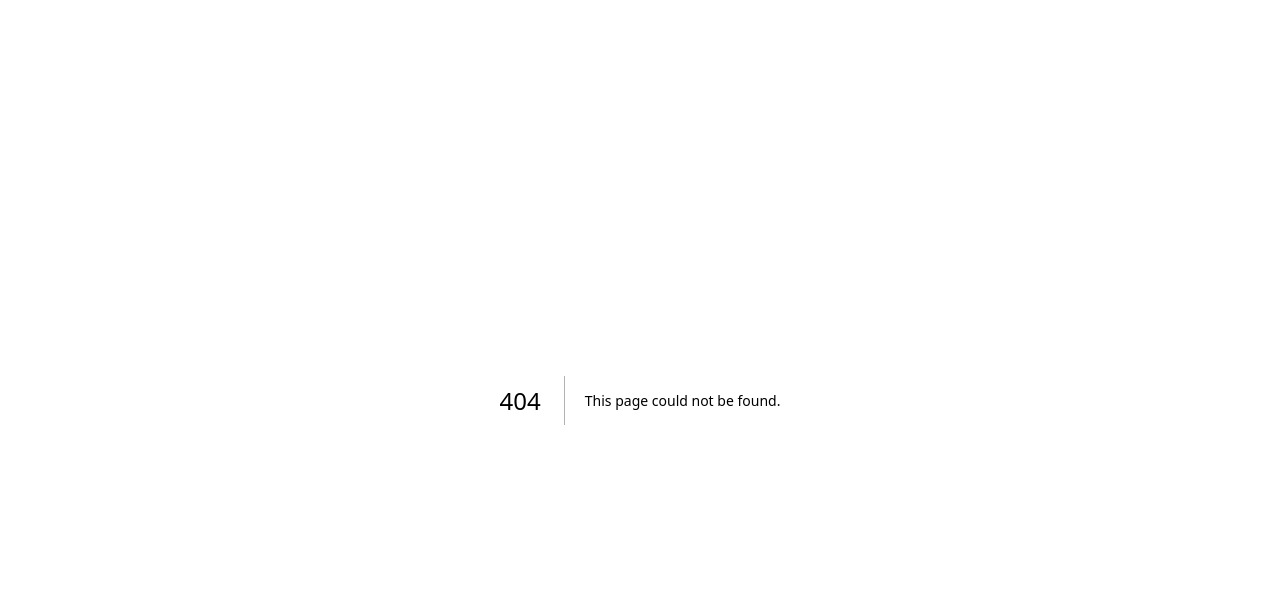
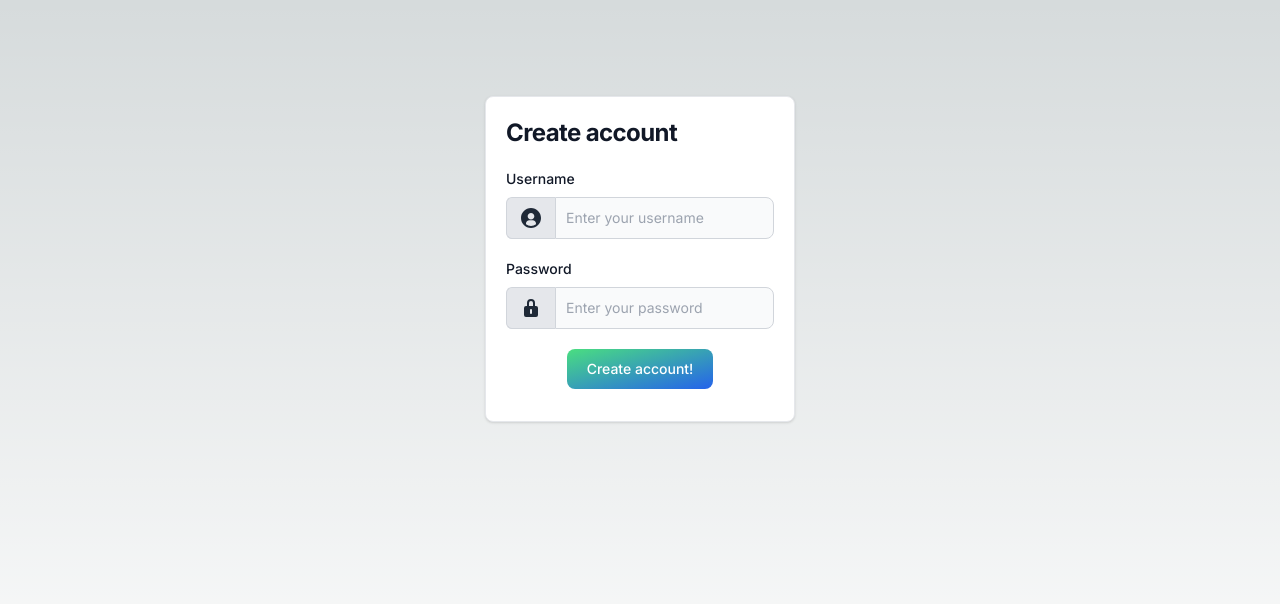
Before and after one commit to gelencser09/links-app, a Next.js app: page /auth/register in a window 1280 px wide. Before the commit this address had no page. Shown: the top 604 px of the page. Built offline with nearby package versions, Linux system fonts and the light colour scheme.

Commit message:
feat: add user registration

```diff
--- a/package.json
+++ b/package.json
@@ -10,12 +10,15 @@
   },
   "dependencies": {
     "@prisma/client": "^5.18.0",
+    "bcrypt": "^5.1.1",
     "next": "14.2.5",
     "prisma": "^5.18.0",
     "react": "^18",
-    "react-dom": "^18"
+    "react-dom": "^18",
+    "zod": "^3.23.8"
   },
   "devDependencies": {
+    "@types/bcrypt": "^5.0.2",
     "@types/node": "^20",
     "@types/react": "^18",
     "@types/react-dom": "^18",
--- /dev/null
+++ b/src/app/auth/register/page.tsx
@@ -0,0 +1,15 @@
+import Form from "@/components/auth/create-user-form";
+import { Card, CardBody, CardHeader } from "@/components/card";
+
+export default function Register() {
+  return (
+    <main className="flex min-h-screen flex-col items-center justify-between px-5 py-24">
+      <Card>
+        <CardHeader>Create account</CardHeader>
+        <CardBody>
+          <Form />
+        </CardBody>
+      </Card>
+    </main>
+  );
+}
--- /dev/null
+++ b/src/app/lib/actions/users-actions.ts
@@ -0,0 +1,56 @@
+"use server";
+
+import { PrismaClient } from "@prisma/client";
+import { redirect } from "next/navigation";
+import { z } from "zod";
+import bcrypt from "bcrypt";
+
+const CreateUser = z.object({
+  username: z.string().min(3),
+  password: z.string().min(3),
+});
+
+export type State = {
+  errors?: {
+    username: string[];
+    password: string[];
+  };
+  message?: string | null;
+};
+
+export async function createUser(prevState: State, formData: FormData) {
+  const validatedFields = CreateUser.safeParse({
+    username: formData.get("username"),
+    password: formData.get("password"),
+  });
+
+  if (!validatedFields.success) {
+    return {
+      errors: validatedFields.error.flatten().fieldErrors,
+      message: "Missing Fields. Failed to Create User.",
+    };
+  }
+
+  try {
+    const prisma = new PrismaClient();
+    await prisma.user.create({
+      data: {
+        username: validatedFields.data.username,
+        password: await bcrypt.hash(validatedFields.data.password, 10),
+      },
+    });
+  } catch (error: any) {
+    if (error?.code === "P2002") {
+      return {
+        errors: {
+          username: ["This username is already taken."],
+        },
+      };
+    }
+    return {
+      message: "Unknown database error...",
+    };
+  }
+
+  redirect("/auth/login");
+}
--- /dev/null
+++ b/src/components/auth/create-user-form.tsx
@@ -0,0 +1,39 @@
+"use client";
+
+import { createUser } from "@/app/lib/actions/users-actions";
+import { useFormState } from "react-dom";
+import { SubmitButton, TextInput } from "@/components/form";
+import { User, Lock } from "../icons";
+
+export default function Form() {
+  const initialState = { message: null, errors: {} };
+  const [state, dispatch] = useFormState(createUser, initialState);
+
+  return (
+    <form action={dispatch} className="mt-5">
+      <TextInput
+        name="username"
+        label="Username"
+        placeholder="Enter your username"
+        errors={state.errors?.username}
+        icon={<User />}
+      />
+      <TextInput
+        name="password"
+        label="Password"
+        placeholder="Enter your password"
+        type="password"
+        errors={state.errors?.password}
+        icon={<Lock />}
+      />
+      <div className="flex justify-center">
+        <SubmitButton>Create account!</SubmitButton>
+      </div>
+      {state.message ? (
+        <p className="mt-2 text-sm text-red-600 dark:text-red-500">
+          {state.message}
+        </p>
+      ) : null}
+    </form>
+  );
+}
--- /dev/null
+++ b/src/components/card.tsx
@@ -0,0 +1,23 @@
+export function Card({ children }: { children: React.ReactNode }) {
+  return (
+    <article className="w-full md:w-2/4 lg:w-1/4 p-5 bg-white border border-gray-200 rounded-lg shadow dark:bg-gray-800 dark:border-gray-700">
+      {children}
+    </article>
+  );
+}
+
+export function CardHeader({ children }: { children: React.ReactNode }) {
+  return (
+    <h5 className="mb-2 text-2xl font-bold tracking-tight text-gray-900 dark:text-white">
+      {children}
+    </h5>
+  );
+}
+
+export function CardBody({ children }: { children: React.ReactNode }) {
+  return (
+    <div className="mb-3 font-normal text-gray-700 dark:text-gray-400">
+      {children}
+    </div>
+  );
+}
--- /dev/null
+++ b/src/components/form.tsx
@@ -0,0 +1,68 @@
+export function TextInput({
+  type = "text",
+  name,
+  label,
+  placeholder = label,
+  errors,
+  icon,
+}: {
+  type?: string;
+  name: string;
+  label: string;
+  placeholder?: string;
+  errors?: string[];
+  icon: React.ReactNode;
+}) {
+  const withIcon = !!icon;
+
+  const cn = `bg-gray-50 border border-gray-300 text-gray-900 text-sm ${
+    withIcon ? "rounded-e-lg" : "rounded-lg"
+  } focus:ring-blue-500 focus:border-blue-500 block w-full p-2.5 dark:bg-gray-700 dark:border-gray-600 dark:placeholder-gray-400 dark:text-white dark:focus:ring-blue-500 dark:focus:border-blue-500`;
+
+  return (
+    <div className="mb-5">
+      <label
+        htmlFor={name}
+        className="block mb-2 text-sm font-medium text-gray-900 dark:text-white"
+      >
+        {label}
+      </label>
+      <div className="flex">
+        {withIcon && (
+          <span className="inline-flex items-center px-3 text-sm text-gray-900 bg-gray-200 border border-e-0 border-gray-300 rounded-s-md dark:bg-gray-600 dark:text-gray-400 dark:border-gray-600">
+            {icon}
+          </span>
+        )}
+        <input
+          type={type}
+          id={name}
+          name={name}
+          className={cn}
+          placeholder={placeholder}
+          required
+        />
+      </div>
+      {errors
+        ? errors.map((error: string, idx: number) => (
+            <p
+              key={"username-error" + idx}
+              className="mt-2 text-sm text-red-600 dark:text-red-500"
+            >
+              {error}
+            </p>
+          ))
+        : null}
+    </div>
+  );
+}
+
+export function SubmitButton({ children }: { children?: React.ReactNode }) {
+  return (
+    <button
+      type="submit"
+      className="text-white bg-gradient-to-br from-green-400 to-blue-600 hover:bg-gradient-to-bl focus:ring-4 focus:outline-none focus:ring-green-200 dark:focus:ring-green-800 font-medium rounded-lg text-sm px-5 py-2.5 text-center"
+    >
+      {children || "Submit"}
+    </button>
+  );
+}
--- /dev/null
+++ b/src/components/icons.tsx
@@ -0,0 +1,35 @@
+export const User = () => (
+  <svg
+    className="w-6 h-6 text-gray-800 dark:text-white"
+    aria-hidden="true"
+    xmlns="http://www.w3.org/2000/svg"
+    width="24"
+    height="24"
+    fill="currentColor"
+    viewBox="0 0 24 24"
+  >
+    <path
+      fillRule="evenodd"
+      d="M12 20a7.966 7.966 0 0 1-5.002-1.756l.002.001v-.683c0-1.794 1.492-3.25 3.333-3.25h3.334c1.84 0 3.333 1.456 3.333 3.25v.683A7.966 7.966 0 0 1 12 20ZM2 12C2 6.477 6.477 2 12 2s10 4.477 10 10c0 5.5-4.44 9.963-9.932 10h-.138C6.438 21.962 2 17.5 2 12Zm10-5c-1.84 0-3.333 1.455-3.333 3.25S10.159 13.5 12 13.5c1.84 0 3.333-1.455 3.333-3.25S13.841 7 12 7Z"
+      clipRule="evenodd"
+    />
+  </svg>
+);
+
+export const Lock = () => (
+  <svg
+    className="w-6 h-6 text-gray-800 dark:text-white"
+    aria-hidden="true"
+    xmlns="http://www.w3.org/2000/svg"
+    width="24"
+    height="24"
+    fill="currentColor"
+    viewBox="0 0 24 24"
+  >
+    <path
+      fillRule="evenodd"
+      d="M8 10V7a4 4 0 1 1 8 0v3h1a2 2 0 0 1 2 2v7a2 2 0 0 1-2 2H7a2 2 0 0 1-2-2v-7a2 2 0 0 1 2-2h1Zm2-3a2 2 0 1 1 4 0v3h-4V7Zm2 6a1 1 0 0 1 1 1v3a1 1 0 1 1-2 0v-3a1 1 0 0 1 1-1Z"
+      clipRule="evenodd"
+    />
+  </svg>
+);
```
Also changed, not shown: src/app/auth/login/page.tsx (renamed from src/app/login/page.tsx), 1 other file (tests, documents, lock files or other folders).
